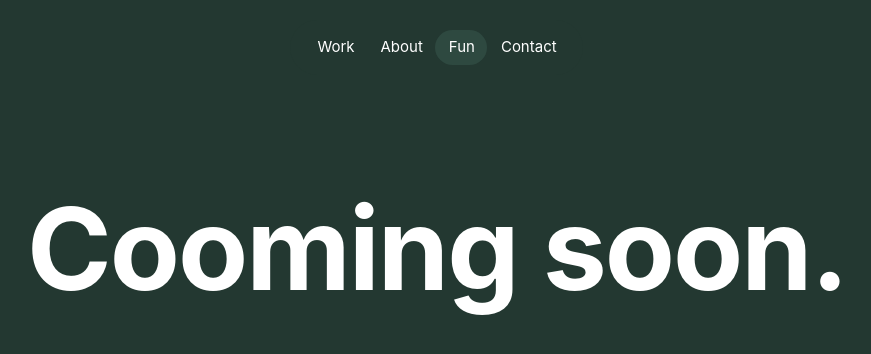
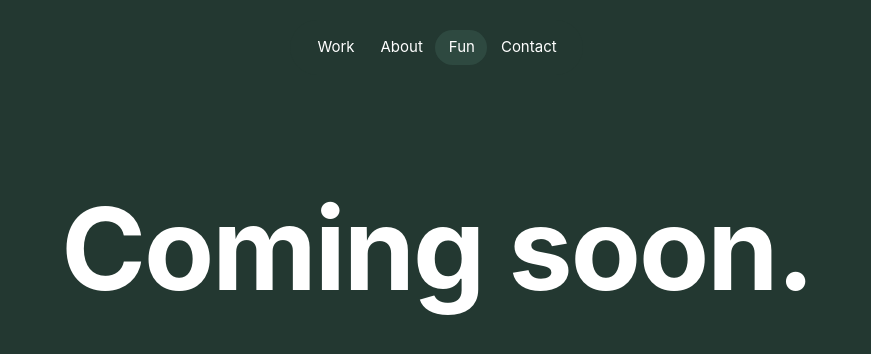
Before and after one commit to klaus-10/portfolio, a React (Create React App) app: page /portfolio/fun in a window 1280 px wide. Shown: the top 354 px of the page, without its empty margins (203-1074 px from the left). Built offline with nearby package versions, Linux system fonts and the light colour scheme.

Commit message:
Fun page fix

```diff
--- a/src/views/fun/Fun.js
+++ b/src/views/fun/Fun.js
@@ -8,7 +8,7 @@ export default function Fun() {
     <div className="fun">
       <div className="about-title">
         {/* <h1>Fun.</h1> */}
-        <h1>Cooming soon.</h1>
+        <h1>Coming soon.</h1>
       </div>
 
       <div className="grid-wrap flex-center">
```
Also changed, not shown: 1 other file (tests, documents, lock files or other folders).
